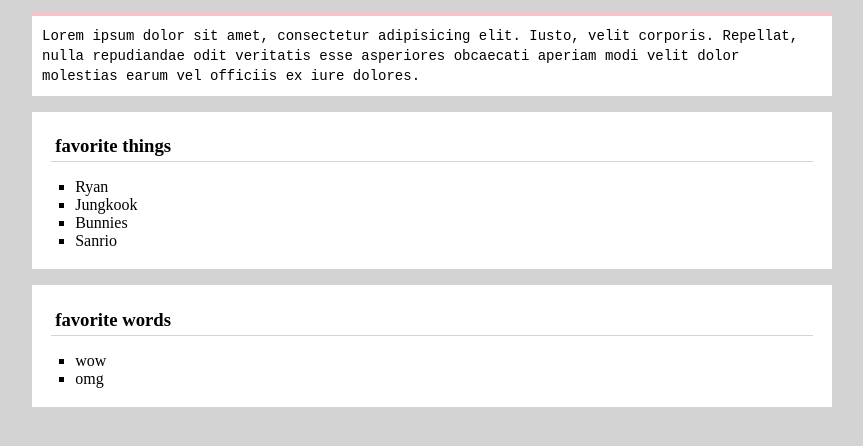
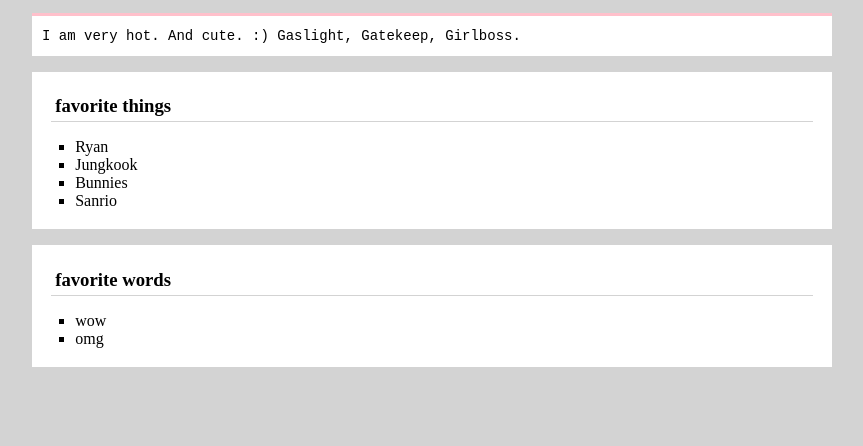
Before and after one commit to NameCrisis/choomspace, a plain HTML site: page index.html in a window 1280 px wide. Shown: the part 264-710 px from the top of the page, without its empty margins (208-1071 px from the left). Drawn offline with Linux system fonts and the light colour scheme.

Commit message:
Update log

```diff
--- a/index.html
+++ b/index.html
@@ -18,10 +18,8 @@
         <p>California</p>
       </header>
       <div class="log">
-        Lorem ipsum dolor sit amet, consectetur adipisicing
-        elit. Iusto, velit corporis. Repellat, nulla repudiandae odit veritatis
-        esse asperiores obcaecati aperiam modi velit dolor molestias earum vel
-        officiis ex iure dolores.
+        I am very hot. And cute. :)
+        Gaslight, Gatekeep, Girlboss.
       </div>
       <div class="list">
         <h3>favorite things</h3>
```
